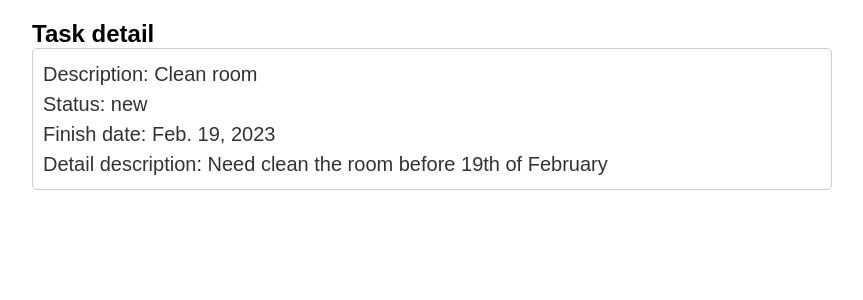
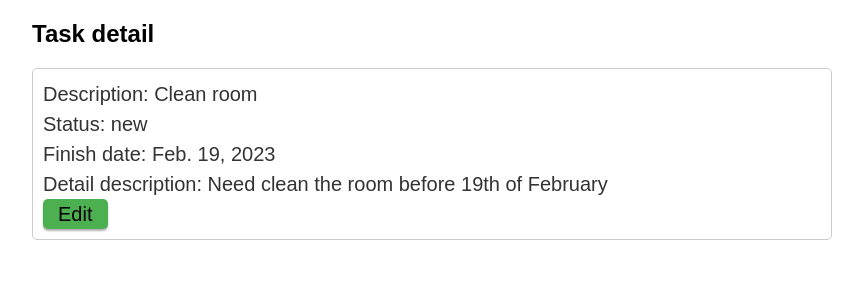
Before and after one commit to nurlansapyzhan/homework_55_nurlan_sapyzhan, a Django app: page /task/1 in a window 1280 px wide. Shown: the part 88-388 px from the top of the page, without its empty margins (208-1071 px from the left). Run offline with Django 4.2, Linux system fonts and the light colour scheme; data comes from the database, SQL or seed files in the repository.

Commit message:
Edit task
Добавил функционал и представление редактирования задачи

```diff
--- a/source/static/css/style.css
+++ b/source/static/css/style.css
@@ -60,6 +60,7 @@ label {
     border-radius: 5px;
     padding: 10px;
     margin-bottom: 20px;
+    margin-top: 20px;
 }
 
 .info_block h2 {
@@ -69,6 +70,18 @@ label {
 .form button {
     background-color: #4CAF50;
     color: white;
+    margin-top: 10px;
+    margin-bottom: 5px;
+}
+
+.edit_button{
+    background-color: #4CAF50;
+    border: none;
+    border-radius: 5px;
+    box-shadow: 0 2px 2px rgb(0 0 0 / 30%);
+    width: 50px;
+    height: 30px;
+    padding-left: 15px;
 }
 
 .form label {
@@ -78,6 +91,7 @@ label {
 
 .form select {
     width: 150px;
+
 }
 
 .more_link {
@@ -122,3 +136,8 @@ label {
   line-height: 1.5;
   color: #333;
 }
+
+.card {
+    border-bottom: black 1px solid;
+    margin: 2px;
+}
--- a/source/to_do_list_upd/models.py
+++ b/source/to_do_list_upd/models.py
@@ -5,7 +5,7 @@ from django.db import models
 class Task(models.Model):
     description = models.CharField(max_length=2000, null=False, blank=False, verbose_name='Описание')
     status = models.CharField(max_length=200, null=False, blank=False, default='new', verbose_name='Статус')
-    finish_date = models.DateField(auto_now=False, verbose_name='Дата выполнения')
+    finish_date = models.DateField(auto_now=True, verbose_name='Дата выполнения')
     detail_description = models.TextField(max_length=2000, null=True, blank=False, verbose_name='Подробное описание')
 
     def __str__(self):
--- a/source/to_do_list_upd/templates/task_detail.html
+++ b/source/to_do_list_upd/templates/task_detail.html
@@ -1,6 +1,10 @@
 {% extends 'base.html' %}
-{% block title %}Task info{% endblock %}
-{% block menu %}<a href="{% url 'task_add' %}" class="add_link">Add new task</a>{% endblock %}
+{% block title %}
+    Task info
+{% endblock %}
+{% block menu %}
+    <a href="{% url 'task_add' %}" class="add_link">Add new task</a>
+{% endblock %}
 {% block content %}
     <h2>Task detail</h2>
     <div class="info_block">
@@ -8,5 +12,6 @@
         <p class="info">Status: {{ task.status }}</p>
         <p class="info">Finish date: {{ task.finish_date }}</p>
         <p class="info">Detail description: {{ task.detail_description }}</p>
+        <p class="info edit_button"><a href="{% url 'task_edit' task.pk %}" class="add_link">Edit</a></p>
     </div>
 {% endblock %}
--- a/source/to_do_list_upd/urls.py
+++ b/source/to_do_list_upd/urls.py
@@ -2,7 +2,7 @@ from django.urls import path
 
 from to_do_list_upd.views.base import index_view
 
-from to_do_list_upd.views.tasks import add_task, delete_task, detail_view
+from to_do_list_upd.views.tasks import add_task, delete_task, detail_view, edit_task
 
 urlpatterns = [
     path('', index_view, name='index'),
@@ -10,4 +10,5 @@ urlpatterns = [
     path('task/add/', add_task, name='task_add'),
     path('task/delete/', delete_task, name='task_delete'),
     path('task/<int:pk>', detail_view, name='task_detail'),
+    path('task/<int:pk>/edit', edit_task, name='task_edit')
 ]
--- a/source/to_do_list_upd/views/tasks.py
+++ b/source/to_do_list_upd/views/tasks.py
@@ -30,3 +30,15 @@ def delete_task(request: WSGIRequest):
 def detail_view(request: WSGIRequest, pk):
     task = get_object_or_404(Task, pk=pk)
     return render(request, 'task_detail.html', context={'task': task})
+
+
+def edit_task(request: WSGIRequest, pk):
+    task = get_object_or_404(Task, pk=pk)
+    if request.method == 'GET':
+        return render(request, 'task_edit.html', context={'task': task})
+    task.description = request.POST.get('description')
+    task.status = request.POST.get('status')
+    task.finish_date = request.POST.get('finish_date')
+    task.detail_description = request.POST.get('detail_description')
+    task.save()
+    return redirect('task_detail', task.pk)
```
Also changed, not shown: source/to_do_list_upd/templates/index.html (+5 -3 lines), source/to_do_list_upd/templates/task_edit.html (added, +40 -0 lines).
